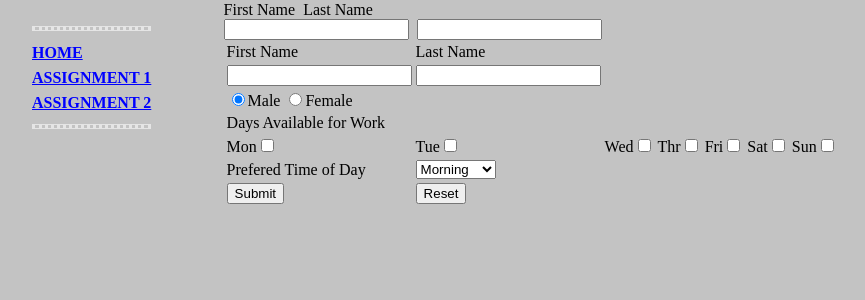
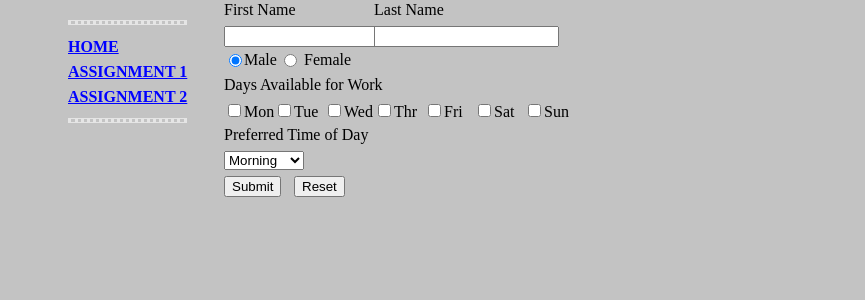
Before and after one commit to krishnaglick/Internet-Programming, a PHP site: page /assign2/index.html in a window 1280 px wide. Shown: the top 300 px of the page, without its empty margins (33-898 px from the left). Run offline with PHP 8.4, Linux system fonts and the light colour scheme.

Commit message:
Yeah, fixed weird styling issue! Also improved assign1, is ready for submission now.

```diff
--- a/assign2/app.js
+++ b/assign2/app.js
@@ -1,10 +1,16 @@
 function Submit() {
+	var errorMessage = "";
 	if(firstName.value == "") {
-		alert("Please enter in a first name!");
+		errorMessage = "Please enter in a first name!";
 	}
 
 	if(lastName.value == "") {
-		alert("Please enter in a last name!");
+		if(errorMessage != "") {
+			errorMessage += "\nPlease enter in a last name!";
+		}
+		else {
+			errorMessage = "Please enter in a last name!";
+		}
 	}
 	if(	mon.checked == false &&
 		tue.checked == false &&
@@ -13,7 +19,17 @@ function Submit() {
 		fri.checked == false &&
 		sat.checked == false &&
 		sun.checked == false) {
-			alert("Please choose at least one day you can work!");
+			if(errorMessage != "") {
+				errorMessage += "\nPlease choose at least one day you can work!";
+			}
+			else {
+				errorMessage = "Please choose at least one day you can work!";
+			}
+	}
+
+	if(errorMessage != "") {
+		alert(errorMessage);
+		return;
 	}
 
 	alert("Your data has been submitted!");
--- a/assign2/index.html
+++ b/assign2/index.html
@@ -2,7 +2,14 @@
 	<head>
 		<script src="app.js" type="text/javascript"></script>
 		<link href="../style.css" rel="stylesheet">
+		<link href="../grid.css" rel="stylesheet">
 		<title>COP 4813: Internet Programming: About Me</title>
+			<style>
+				br
+				{
+					line-height: 25px;
+				}
+			</style>
 	</head>
 	<body>
 		<div class="left">
@@ -13,84 +20,32 @@
 			<a href="#">Assignment 2</a>
 		</div>
 		<div class="center">
-			<span>First Name</span><span class="tab">Last Name</span><br>
-			<span><input type="text" id="firstName" ></span><span class="tab"><input type="text" id="lastName" ></span>
-			<table class="assign2Form">
-				<tbody>
-					<tr>
-						<td>
-							First Name
-						</td>
-						<td>
-							Last Name
-						</td>
-					</tr>
-					<tr>
-						<td>
-							<input type="text" id="firstName" >
-						</td>
-						<td>
-							<input type="text" id="lastName" >
-						</td>
-					</tr>
-					<tr>
-						<td colspan="2">
-							<input type="radio" name="sex" value="male" id="sexMale" checked>Male
-							<input type="radio" name="sex" value="female" id="sexFemale">Female
-						</td>
-					</tr>
-					<tr>
-						<td>
-							Days Available for Work
-						</td>
-					</tr>
-					<tr>
-						<td>
-							<label>Mon<input type="checkbox" name="vehicle" value="Mon" id="mon"></label>
-						</td>
-						<td>
-							<label>Tue<input type="checkbox" name="vehicle" value="Tue" id="tue"></label>
-						</td>
-						<td>
-							<label>Wed<input type="checkbox" name="vehicle" value="Wed" id="wed"></label>
-						</td>
-						<td>
-							<label>Thr<input type="checkbox" name="vehicle" value="Thr" id="thr"></label>
-						</td>
-						<td>
-							<label>Fri<input type="checkbox" name="vehicle" value="Fri" id="fri"></label>
-						</td>
-						<td>
-							<label>Sat<input type="checkbox" name="vehicle" value="Sat" id="sat"></label>
-						</td>
-						<td>
-							<label>Sun<input type="checkbox" name="vehicle" value="Sun" id="sun"></label>
-						</td>
-					</tr>
-					<tr>
-						<td>
-							Prefered Time of Day
-						</td>
-						<td>
-							<select id="timeOfDay">
-								<option value="Morning">Morning</option>
-								<option value="Afternoon">Afternoon</option>
-								<option value="Night">Night</option>
-							</select>
-						</td>
-					</tr>
-				</tbody>
-				<tfoot>
-					<tr colspan="1">
-						<td>
-							<input type="submit" id="submitData" onclick="Submit()" value="Submit">
-						</td>
-						<td>
-							<input type="button" id="resetData" onclick="Reset()" value="Reset">
-						</td>
-					</tr>
-				</tfoot>
-			</table>
+			<span class="grid">
+				<span>First Name</span><span class="grid-15">Last Name</span><br>
+				<span><input type="text" id="firstName" ></span>
+				<span class="grid-15"><input type="text" id="lastName" ></span><br>
+
+				<input type="radio" name="sex" value="male" id="sexMale" checked>
+				<span class="grid-2">Male</span>
+				<input type="radio" name="sex" value="female" id="sexFemale" class="grid-6">
+				<span class="grid-8">Female</span><br>
+				<span>Days Available for Work</span><br>
+				<label><input type="checkbox" name="vehicle" value="Mon" id="mon">Mon</label>
+				<label class="grid-5"><input type="checkbox" name="vehicle" value="Tue" id="tue">Tue</label>
+				<label class="grid-10"><input type="checkbox" name="vehicle" value="Wed" id="wed">Wed</label>
+				<label class="grid-15"><input type="checkbox" name="vehicle" value="Thr" id="thr">Thr</label>
+				<label class="grid-20"><input type="checkbox" name="vehicle" value="Fri" id="fri">Fri</label>
+				<label class="grid-25"><input type="checkbox" name="vehicle" value="Sat" id="sat">Sat</label>
+				<label class="grid-30"><input type="checkbox" name="vehicle" value="Sun" id="sun">Sun</label><br>
+				<span>Preferred Time of Day</span><br>
+				<select id="timeOfDay">
+					<option value="Morning">Morning</option>
+					<option value="Afternoon">Afternoon</option>
+					<option value="Night">Night</option>
+				</select><br>
+				<input type="submit" id="submitData" onclick="Submit()" value="Submit">
+				<input type="button" id="resetData" onclick="Reset()" value="Reset" class="grid-7">
+			</span>
 		</div>
 	</body>
 </html>
--- /dev/null
+++ b/grid.css
@@ -0,0 +1,210 @@
+/* Poor Man's Grid */
+.grid
+{
+	width: 200px;
+}
+.grid > span, .grid > input, .grid > label, .grid > select
+{
+	position: absolute;
+}
+.grid-1
+{
+	margin-left: 10px;
+}
+.grid-2
+{
+	margin-left: 20px;
+}
+.grid-3
+{
+	margin-left: 30px;
+}
+.grid-4
+{
+	margin-left: 40px;
+}
+.grid-5
+{
+	margin-left: 50px;
+}
+.grid-6
+{
+	margin-left: 60px;
+}
+.grid-7
+{
+	margin-left: 70px;
+}
+.grid-8
+{
+	margin-left: 80px;
+}
+.grid-9
+{
+	margin-left: 90px;
+}
+.grid-10
+{
+	margin-left: 100px;
+}
+.grid-11
+{
+	margin-left: 110px;
+}
+.grid-12
+{
+	margin-left: 120px;
+}
+.grid-13
+{
+	margin-left: 130px;
+
+}
+.grid-14
+{
+	margin-left: 140px;
+}
+.grid-15
+{
+	margin-left: 150px;
+}
+.grid-16
+{
+	margin-left: 160px;
+}
+.grid-17
+{
+	margin-left: 170px;
+}
+.grid-18
+{
+	margin-left: 180px;
+}
+.grid-19
+{
+	margin-left: 190px;
+}
+.grid-20
+{
+	margin-left: 200px;
+}
+.grid-21
+{
+	margin-left: 210px;
+}
+.grid-22
+{
+	margin-left: 220px;
+}
+.grid-23
+{
+	margin-left: 230px;
+}
+.grid-24
+{
+	margin-left: 240px;
+}
+.grid-25
+{
+	margin-left: 250px;
+}
+.grid-26
+{
+	margin-left: 260px;
+}
+.grid-27
+{
+	margin-left: 270px;
+}
+.grid-28
+{
+	margin-left: 280px;
+}
+.grid-29
+{
+	margin-left: 290px;
+}
+.grid-30
+{
+	margin-left: 300px;
+}
+.grid-31
+{
+	margin-left: 310px;
+}
+.grid-32
+{
+	margin-left: 320px;
+}
+.grid-33
+{
+	margin-left: 330px;
+}
+.grid-34
+{
+	margin-left: 340px;
+}
+.grid-35
+{
+	margin-left: 350px;
+}
+.grid-36
+{
+	margin-left: 360px;
+}
+.grid-37
+{
+	margin-left: 370px;
+}
+.grid-38
+{
+	margin-left: 380px;
+}
+.grid-39
+{
+	margin-left: 390px;
+}
+.grid-40
+{
+	margin-left: 400px;
+}
+.grid-41
+{
+	margin-left: 410px;
+}
+.grid-42
+{
+	margin-left: 420px;
+}
+.grid-43
+{
+	margin-left: 430px;
+}
+.grid-44
+{
+	margin-left: 440px;
+}
+.grid-45
+{
+	margin-left: 450px;
+}
+.grid-46
+{
+	margin-left: 460px;
+}
+.grid-47
+{
+	margin-left: 470px;
+}
+.grid-48
+{
+	margin-left: 480px;
+}
+.grid-49
+{
+	margin-left: 490px;
+}
+.grid-50
+{
+	margin-left: 500px;
+}
--- a/style.css
+++ b/style.css
@@ -6,7 +6,7 @@ p, h1, h2, h3, h4, h5, h6
 
 body
 {
-	margin: 1px 1px 1px 1px;
+	margin: 1px;
 	background-image: url("assign1/imgs/bgimg.jpg");
 	background-repeat: repeat;
 }
@@ -36,17 +36,17 @@ a:link, a:visited, a:active
 
 .center
 {
+	position: absolute;
 	margin-left: 20%;
 	width: 60%;
 }
 .left
 {
-	margin-top: 2%;
-	margin-left: 5%;
+	margin-top: 20px;
+	margin-left: 100px;
 	padding-top: 10px;
 	padding-bottom: 10px;
 	line-height: 25px;
-	float: left;
 	position: absolute;
 
 	border-top: 3px dotted #e5e5e5;
@@ -76,12 +76,3 @@ a:link, a:visited, a:active
 	height: 316.4px;
 	border-radius: 150px;
 }
-.assign2Form tr
-{
-	padding-top: 5px;
-	padding-bottom: 5px;
-}
-.tab
-{
-	margin-left: 8px;
-}
```
Also changed, not shown: assign1/index.html (+5 -3 lines).
